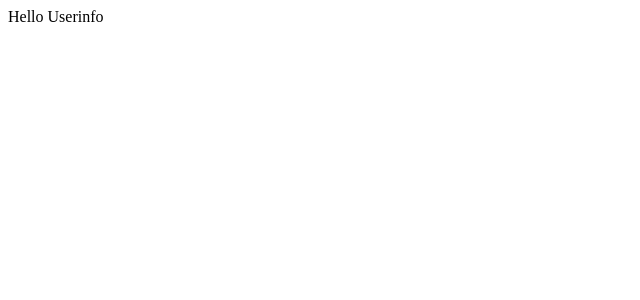
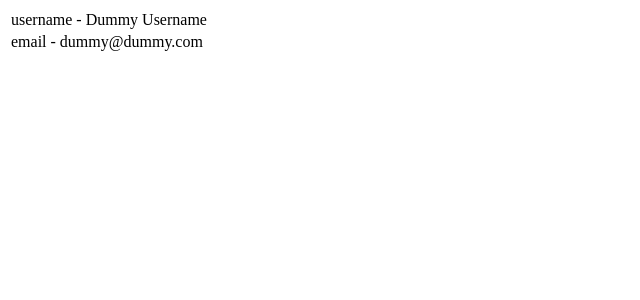
Before and after one commit to DigitalBubblegum/login-page, a React (Vite) app: page /userinfo in a window 1280 px wide. Shown: the top 300 px of the page, without its empty margins (0-640 px from the left). Built offline with nearby package versions, Linux system fonts and the light colour scheme.

Commit message:
-added skeleton userinfo page

```diff
--- a/src/components/Login.jsx
+++ b/src/components/Login.jsx
@@ -9,7 +9,7 @@ const Login = () =>{
                 <div>
                     password: <input />
                 </div>
-                <button type="submit">login</button>
+                <button type='submit'>login</button>
             </form>
         </div>
     )
--- a/src/components/Userinfo.jsx
+++ b/src/components/Userinfo.jsx
@@ -1,8 +1,18 @@
 const Userinfo = () =>{
     return(
-        <>
-        Hello Userinfo
-        </>
+        <div>
+            <table>
+                <tbody>
+                    <tr>
+                        <td>username - Dummy Username</td>
+                    </tr>
+                    <tr>
+                        <td>email - dummy@dummy.com</td>
+                    </tr>
+                </tbody>
+            </table>
+
+        </div>
     )
 }
 export default Userinfo
```
